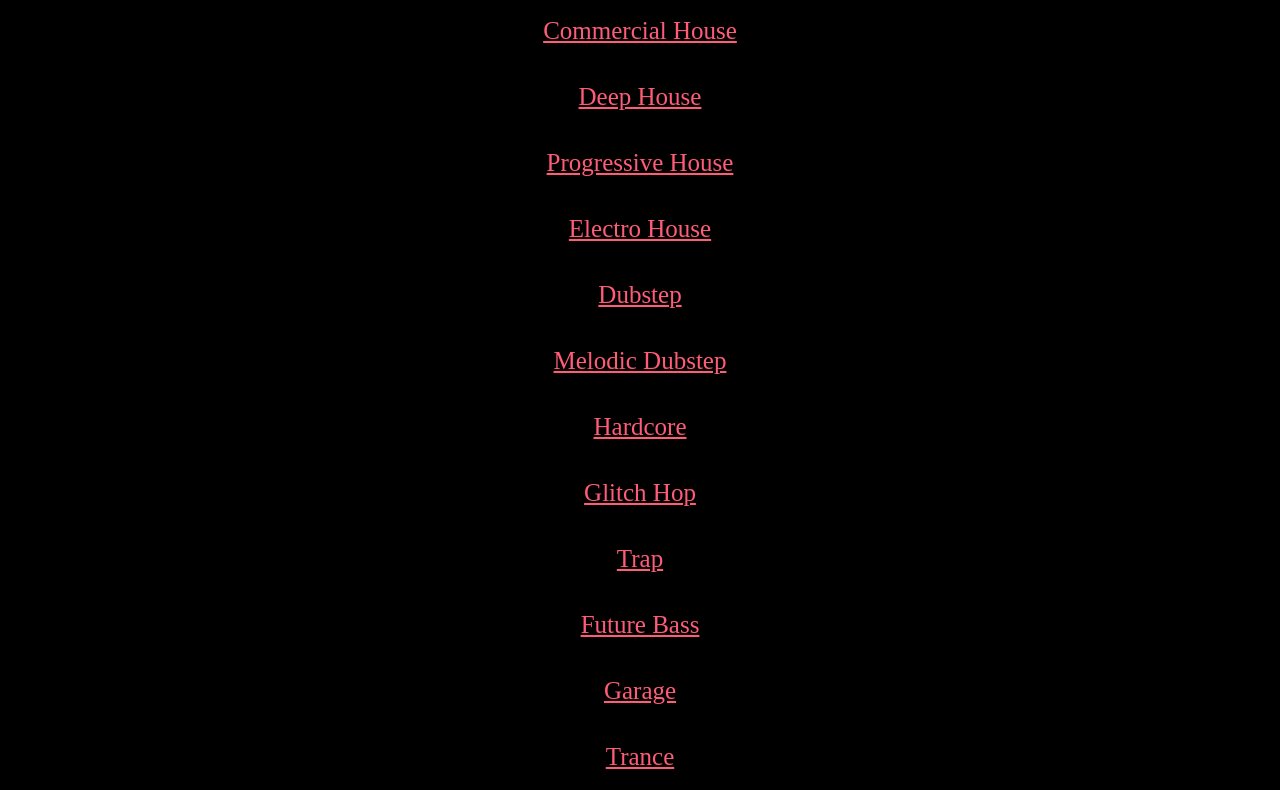
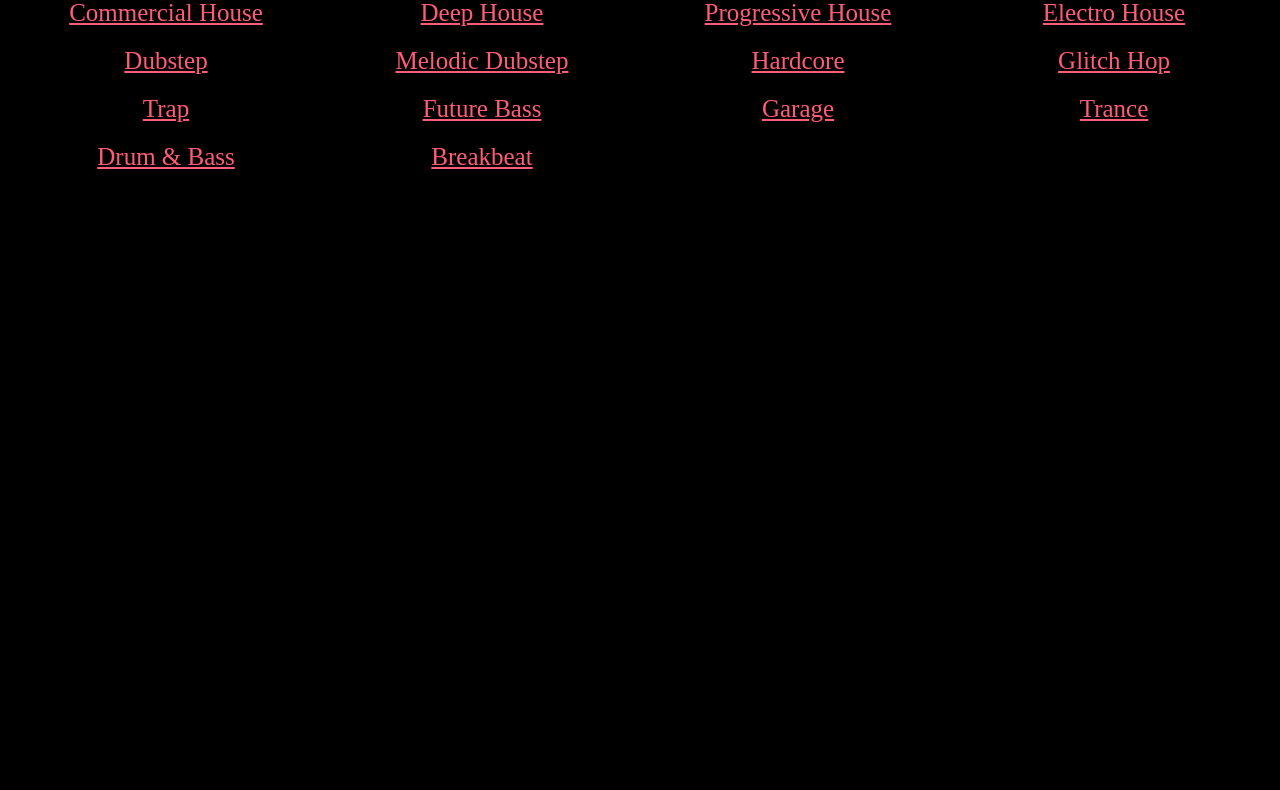
Before and after one commit to njhughes8/CS130, a plain HTML site: page final_project/homepage.html in a window 1280 px wide. Shown: the part 506-1296 px from the top of the page. After the commit the page ends 800 px from the top, so only its background shows below. Drawn offline with Linux system fonts and the light colour scheme.

Commit message:
Final Project

```diff
--- a/final_project/homepage.html
+++ b/final_project/homepage.html
@@ -19,36 +19,39 @@
                find links to a brief description of each genre along with a few songs handpicked by me as a genre
                showcase.
            </section>
-            <section id="genres">
+            <section>
                 <h2>Genres</h2>
-                <a href="/CS130-coursework/final_project/genres/commercial.html">Commercial House</a>
+                <div id="genres">
+                    <a href="genres/commercial.html">Commercial House</a>
                     <br>
-                <a href="/CS130-coursework/final_project/genres/deep.html">Deep House</a>
+                    <a href="genres/deep.html">Deep House</a>
                     <br>
-                <a href="/CS130-coursework/final_project/genres/prog.html">Progressive House</a>
+                    <a href="genres/prog.html">Progressive House</a>
                     <br>
-                <a href="/CS130-coursework/final_project/genres/electro.html">Electro House</a>
+                    <a href="genres/electro.html">Electro House</a>
                     <br>
-                <a href="/CS130-coursework/final_project/genres/dubstep.html">Dubstep</a>
+                    <a href="genres/dubstep.html">Dubstep</a>
                     <br>
-                <a href="/CS130-coursework/final_project/genres/meldub.html">Melodic Dubstep</a>
+                    <a href="genres/meldub.html">Melodic Dubstep</a>
                     <br>
-                <a href="/CS130-coursework/final_project/genres/hardcore.html">Hardcore</a>
+                    <a href="genres/hardcore.html">Hardcore</a>
                     <br>
-                <a href="/CS130-coursework/final_project/genres/glitch.html">Glitch Hop</a>
+                    <a href="genres/glitch.html">Glitch Hop</a>
                     <br>
-                <a href="/CS130-coursework/final_project/genres/trap.html">Trap</a>
+                    <a href="genres/trap.html">Trap</a>
                     <br>
-                <a href="/CS130-coursework/final_project/genres/future.html">Future Bass</a>
+                    <a href="genres/future.html">Future Bass</a>
                     <br>
-                <a href="/CS130-coursework/final_project/genres/garage.html">Garage</a>
+                    <a href="genres/garage.html">Garage</a>
                     <br>
-                <a href="/CS130-coursework/final_project/genres/trance.html">Trance</a>
+                    <a href="genres/trance.html">Trance</a>
                     <br>
-                <a href="/CS130-coursework/final_project/genres/dnb.html">Drum & Bass</a>
+                    <a href="genres/dnb.html">Drum & Bass</a>
                     <br>
-                <a href="/CS130-coursework/final_project/genres/breaks.html">Breakbeat</a>
+                    <a href="genres/breaks.html">Breakbeat</a>
                     <br>
+                </div>
+
             </section>
         </main>
    </body>
--- a/final_project/style.css
+++ b/final_project/style.css
@@ -31,18 +31,27 @@ header, #description, #genres {
 #genres {
     font-size: 25px;
     font: Verdana;
+    display: flex;
+    flex-wrap: wrap;
+    /* grid-template-columns: 1fr 1fr 1fr 1fr;
+    grid-template-rows: 1fr 1fr 1fr 1fr 1fr;
+    grid-template-areas:
+       "h2"
+       "a1 a2 a3 a4"
+       "a a a a"
+       "a a a"
+       "a a a"; */
 }
 
 #genres a {
     color: rgb(255, 92, 119);
-    display: grid;
-    grid-template-rows: auto 10px;
-    grid-template-areas:
-       "a a a a"
-       "a a a a"
-       "a a a"
-       "a a a";
+    width: 25%;
+    padding: 10px;
+}
 
+h2 {
+    color: white;
+    text-align: center;
 }
 
 #genres a:hover {
```
Lines whose indentation alone changed are shown as unchanged.
